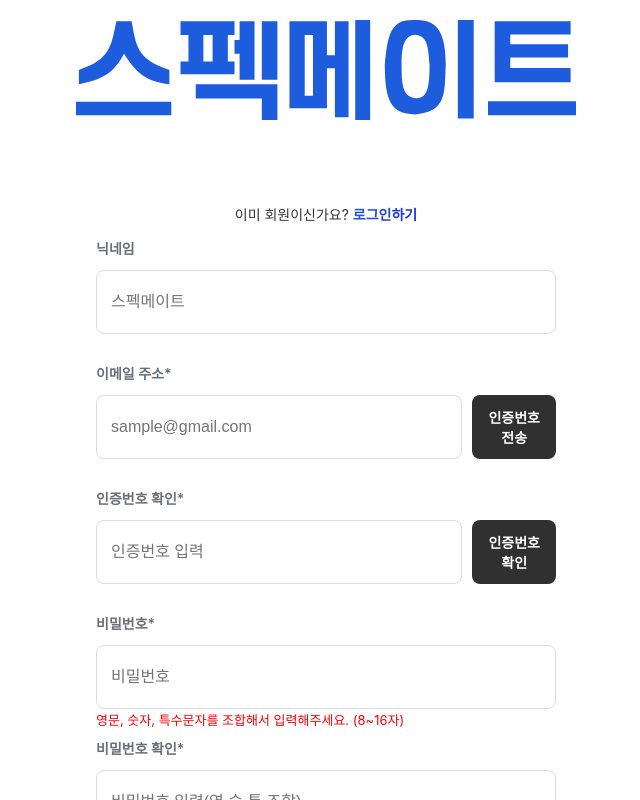
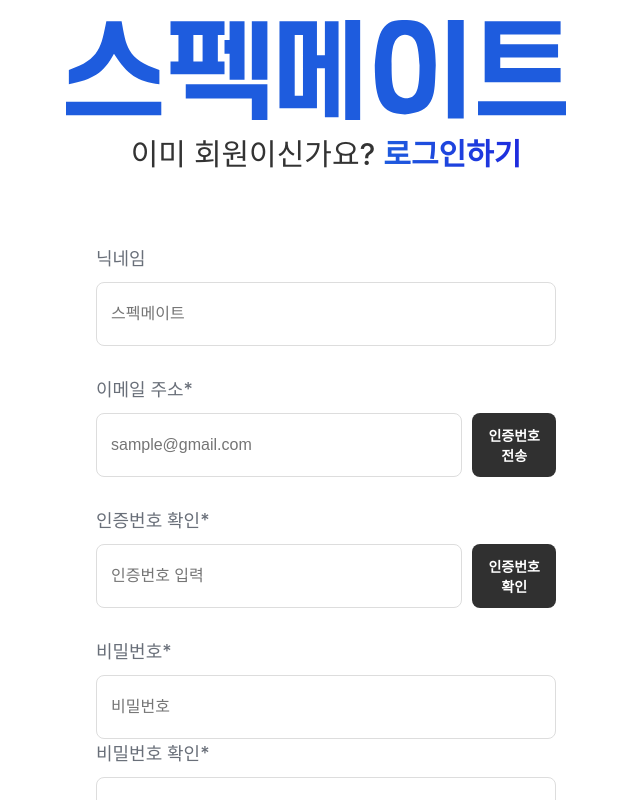
Before and after one commit to spec-mate/frontend, a React (Vite) app: page /register in a window 1280 px wide. Shown: the whole page, without its empty margins (314-954 px from the left). Built offline with nearby package versions, Linux system fonts and the light colour scheme; no server answers; a web font is replaced by a local one.

Commit message:
fetct login signup page  수정

```diff
--- a/src/pages/Login.jsx
+++ b/src/pages/Login.jsx
@@ -9,8 +9,8 @@ export default function Login() {
   const [email, setEmail] = useState("");
   const [password, setPassword] = useState("");
   const [showToast, setShowToast] = useState(false);
-  const [toastMessage, setToastMessage] = useState(""); // ✅ 토스트 문구 상태
-  const [toastType, setToastType] = useState("success"); // ✅ success | error
+  const [toastMessage, setToastMessage] = useState("");
+  const [toastType, setToastType] = useState("success");
   const [nickname, setNickname] = useState("");
   const navigate = useNavigate();
 
@@ -18,20 +18,12 @@ export default function Login() {
     event.preventDefault();
 
     try {
-      const res = await api.post("/auth/login", {
-        email,
-        password,
-      });
+      const res = await api.post("/auth/login", { email, password });
 
-      // ✅ 토큰 저장
-      // ✅ 토큰 저장 위치 변경
-      sessionStorage.setItem("accessToken", res.data.accessToken); // 👉 AccessToken은 세션스토리지
-      localStorage.setItem("nickname", res.data.nickname || "유저"); // 👉 닉네임 로컬스토리지
-      localStorage.setItem("email", email); // 👉 이메일 로컬스토리지
+      sessionStorage.setItem("accessToken", res.data.accessToken);
+      localStorage.setItem("nickname", res.data.nickname || "유저");
+      localStorage.setItem("email", email);
 
-      // ❌ RefreshToken은 저장하지 않음 (HttpOnly 쿠키로 내려옴, JS에서 접근 불가)
-
-      // ✅ 닉네임 저장
       const userNickname = res.data.nickname || "유저";
       setNickname(userNickname);
       localStorage.setItem("nickname", userNickname);
@@ -40,15 +32,12 @@ export default function Login() {
       setToastType("success");
       setShowToast(true);
 
-      console.log("로그인 성공:", res.data);
-
       setTimeout(() => {
         navigate("/");
       }, 2000);
     } catch (err) {
       console.error("로그인 실패:", err);
-
-      setToastMessage("이메일 또는 비밀번호를 확인해주세요."); // ✅ 실패 시 문구
+      setToastMessage("이메일 또는 비밀번호를 확인해주세요.");
       setToastType("error");
       setShowToast(true);
     }
@@ -60,7 +49,7 @@ export default function Login() {
         <img src={binglogo} alt="로고" className="login-logo" />
       </Link>
 
-      <form className="login-form" onSubmit={handleSubmit}>
+      {/* ✅ 로고 바로 아래 회원가입 문구 */}
       <p className="signup-text">
         회원이 아니신가요?{" "}
         <Link to="/register" className="signup-link">
@@ -68,6 +57,7 @@ export default function Login() {
         </Link>
       </p>
 
+      <form className="login-form" onSubmit={handleSubmit}>
         <div className="input-group">
           <input
             type="email"
@@ -101,7 +91,6 @@ export default function Login() {
         </div>
       </form>
 
-      {/* ✅ 성공/실패 공통 토스트 */}
       {showToast && (
         <Toast
           message={toastMessage}
--- a/src/pages/Register.jsx
+++ b/src/pages/Register.jsx
@@ -18,9 +18,7 @@ export default function Register() {
   const [nicknameError, setNicknameError] = useState("");
   const [emailError, setEmailError] = useState("");
   const [codeError, setCodeError] = useState("");
-  const [passwordError, setPasswordError] = useState(
-    "영문, 숫자, 특수문자를 조합해서 입력해주세요. (8~16자)"
-  );
+  const [passwordError, setPasswordError] = useState(""); // ✅ 초기값을 빈 문자열로 수정
 
   // ✅ 토스트 상태
   const [showToast, setShowToast] = useState(false);
@@ -40,7 +38,7 @@ export default function Register() {
     return () => clearInterval(interval);
   }, [timer]);
 
-  // 닉네임 중복 체크
+  // 닉네임 중복 체크 (예시)
   const handleNicknameChange = (e) => {
     const value = e.target.value;
     setNickname(value);
@@ -64,13 +62,12 @@ export default function Register() {
         params: { email },
       });
 
-      // ✅ API 성공 시만 알람 + 타이머 시작
       if (res.status === 200) {
         setToastMessage("인증번호가 이메일로 발송되었습니다.");
         setToastType("success");
         setShowToast(true);
 
-        setTimer(300); // ✅ 5분 타이머 시작
+        setTimer(300); // 5분 타이머 시작
       }
     } catch (err) {
       console.error(err);
@@ -103,18 +100,21 @@ export default function Register() {
     }
   };
 
-  // 비밀번호 유효성 검사
+  // ✅ 비밀번호 유효성 검사 (실시간)
   const handlePasswordChange = (e) => {
     const value = e.target.value;
     setPassword(value);
 
     const regex = /^(?=.*[a-zA-Z])(?=.*\d)(?=.*[!@#$%^&*]).{8,16}$/;
-    if (!regex.test(value)) {
+
+    if (value.length === 0) {
+      setPasswordError(""); // 입력 없으면 숨김
+    } else if (!regex.test(value)) {
       setPasswordError(
         "영문, 숫자, 특수문자를 조합해서 입력해주세요. (8~16자)"
       );
     } else {
-      setPasswordError("");
+      setPasswordError(""); // 조건 충족 시 숨김
     }
   };
 
@@ -174,7 +174,7 @@ export default function Register() {
           <img src={binglogo} alt="로고" className="register-logo" />
         </Link>
 
-        <form className="register-form" onSubmit={handleSubmit}>
+        {/* ✅ 로고 밑에 로그인 안내 */}
         <p className="login-text">
           이미 회원이신가요?{" "}
           <Link to="/login" className="login-link">
@@ -182,6 +182,7 @@ export default function Register() {
           </Link>
         </p>
 
+        <form className="register-form" onSubmit={handleSubmit}>
           {/* 닉네임 */}
           <div className="input-group">
             <label htmlFor="nickname">닉네임</label>
@@ -216,7 +217,6 @@ export default function Register() {
                 인증번호 <br />
                 전송
               </button>
-              {/* ✅ 타이머 표시 */}
               {timer > 0 && <span className="timer">{formatTime(timer)}</span>}
             </div>
             <ErrorMessage message={emailError} />
@@ -256,7 +256,8 @@ export default function Register() {
               placeholder="비밀번호"
               required
             />
-            <ErrorMessage message={passwordError} />
+            {passwordError && <ErrorMessage message={passwordError} />}{" "}
+            {/* ✅ 조건부 표시 */}
           </div>
 
           {/* 비밀번호 확인 */}
--- a/src/pages/styles/Login.css
+++ b/src/pages/styles/Login.css
@@ -12,7 +12,6 @@
   height: 100px;
   object-fit: contain;
   display: block;
-  margin: 0 auto 30px; /* ✅ 항상 가운데 + 아래 여백 */
 }
 
 .login-form {
@@ -90,9 +89,11 @@
 }
 
 .signup-text {
-  margin-bottom: 20px;
-  font-size: 14px;
+  margin: 10px 0 20px 0; /* 로고와 폼 사이 여백 */
+  font-size: 30px;
+  font-weight: 500;
   color: #333;
+  text-align: center; /* 가운데 정렬 */
 }
 
 .signup-link {
--- a/src/pages/styles/Register.css
+++ b/src/pages/styles/Register.css
@@ -12,7 +12,6 @@
   height: 100px;
   object-fit: contain;
   display: block;
-  margin: 0 auto 30px;
 }
 
 .register-form {
@@ -34,8 +33,8 @@
 }
 
 .input-group label {
-  font-size: 14px;
-  font-weight: 600;
+  font-size: 18px;
+  font-weight: 500;
   color: #696f79;
   margin-bottom: 6px;
   display: block;
@@ -140,8 +139,11 @@
 }
 
 .login-text {
-  font-size: 14px;
+  margin: 10px 0 30px 0; /* 로고랑 폼 사이 여백 */
+  font-size: 30px;
   color: #333;
+  font-weight: 500;
+  text-align: center;
 }
 
 .login-link {
```
Also changed, not shown: 1 other file (tests, documents, lock files or other folders). Lines whose indentation alone changed are shown as unchanged.
